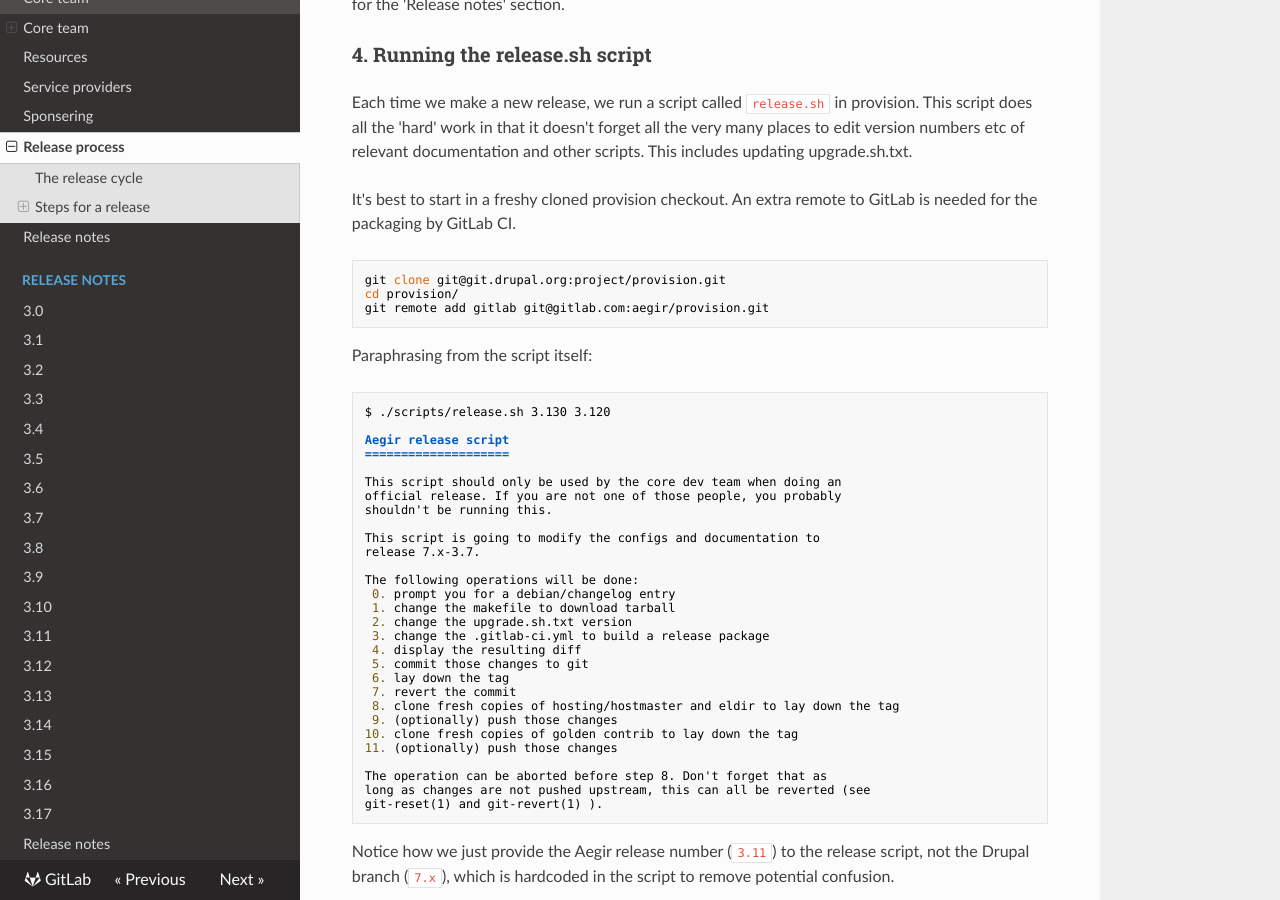
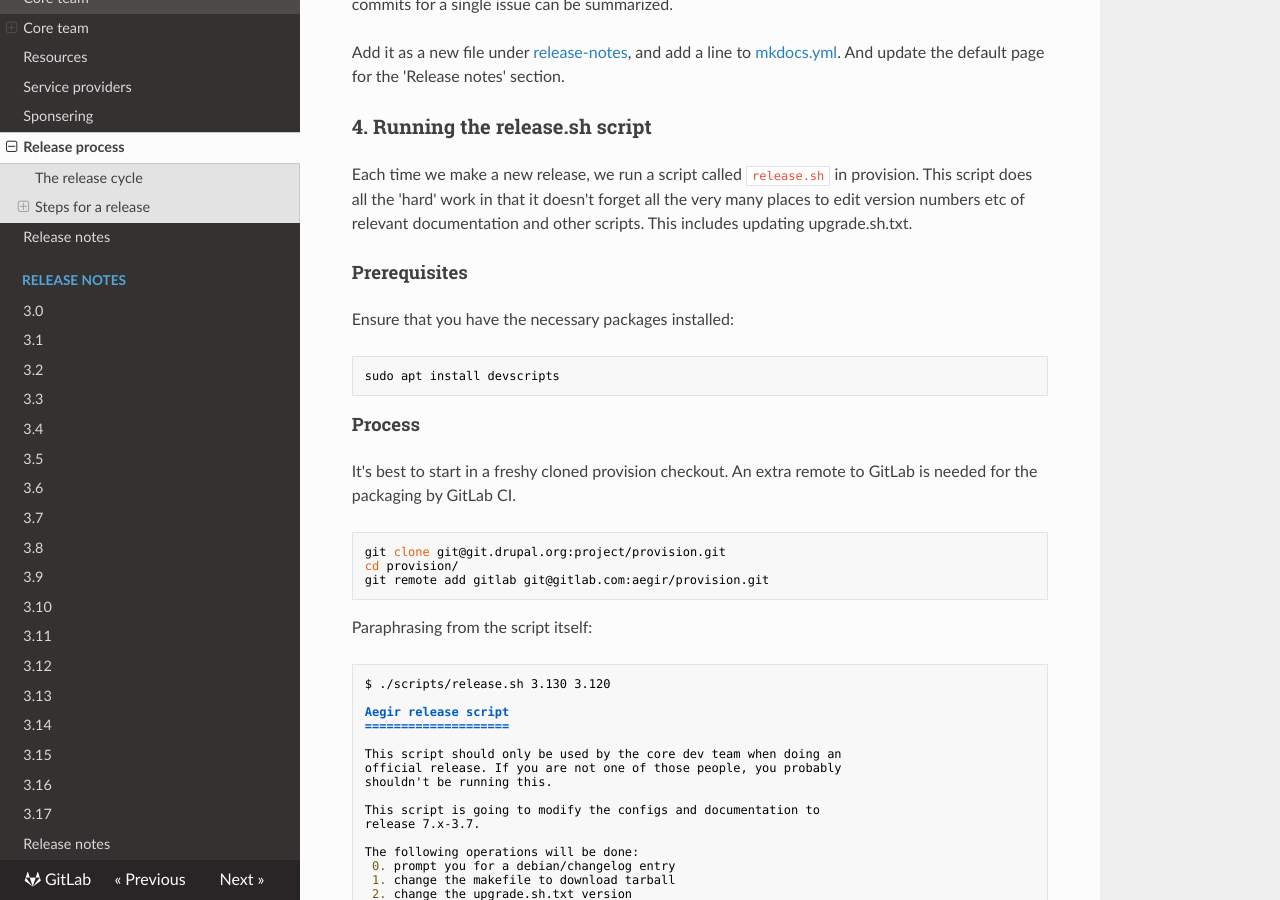
Before and after one commit to aegir-project/documentation, an MkDocs documentation site: the page built from docs/community/release-process.md, in a window 1280 px wide and 900 px high, scrolled down 2689 px. Built offline with MkDocs 1.6.1, drawn with Linux system fonts in a browser that asks for light colours; nearby versions of some CDN libraries; old or Windows-style settings are respelled for this version of MkDocs.

Commit message:
Ensure `devscripts` is installed before running `release.sh`.

````diff
--- a/docs/community/release-process.md
+++ b/docs/community/release-process.md
@@ -74,6 +74,16 @@
 ### 4. Running the release.sh script
 
 Each time we make a new release, we run a script called `release.sh` in provision. This script does all the 'hard' work in that it doesn't forget all the very many places to edit version numbers etc of relevant documentation and other scripts. This includes updating upgrade.sh.txt.
+
+#### Prerequisites
+
+Ensure that you have the necessary packages installed:
+
+```sh
+sudo apt install devscripts
+```
+
+#### Process
 
 It's best to start in a freshy cloned provision checkout. An extra remote to GitLab is needed for the packaging by GitLab CI.
 
````
